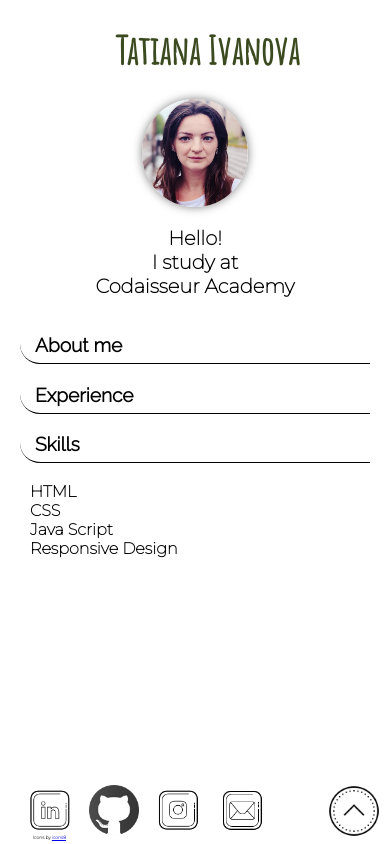
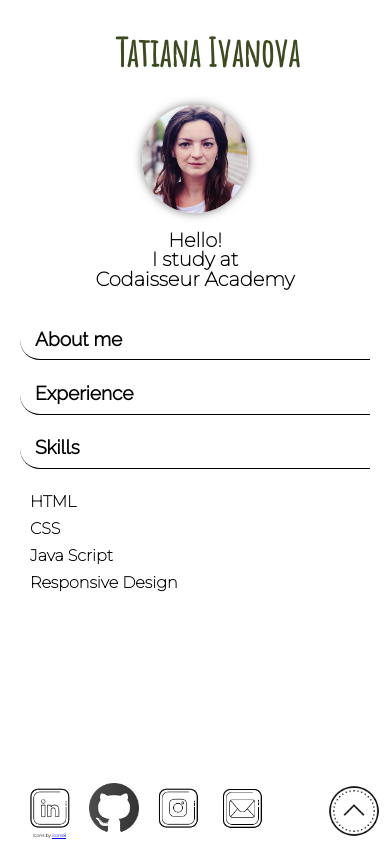
Before and after one commit to TatianaIvanovaW/tatianaivanovaw.github.io, a plain HTML site: page index.html in a window 390 px wide. Both pictures are taken after a click on the element "Skills". Drawn offline with Linux system fonts and the light colour scheme.

Commit message:
line-height

```diff
--- a/styles/styles.css
+++ b/styles/styles.css
@@ -3,6 +3,7 @@ body  {
     margin: 20%;
     margin-top:0;
     font-weight: 900;
+    line-height: 1.4;
 }
 
 header {
@@ -22,6 +23,7 @@ header {
      left:1%;
      float: left;
      width: 200px;
+     line-height: 1.2;
 }
 
 .iconsInfo {
@@ -121,6 +123,11 @@ button {
       outline: none;
     }
 
+ul {
+    list-style-position: inside;
+    line-height: 1.7;
+}
+
 @media screen and (max-width: 800px) {
 
     body {
@@ -147,6 +154,7 @@ button {
         width: auto;
         margin-bottom: 20px;
         font-size: small;
+        line-height: 1;
 
     }
 
```
